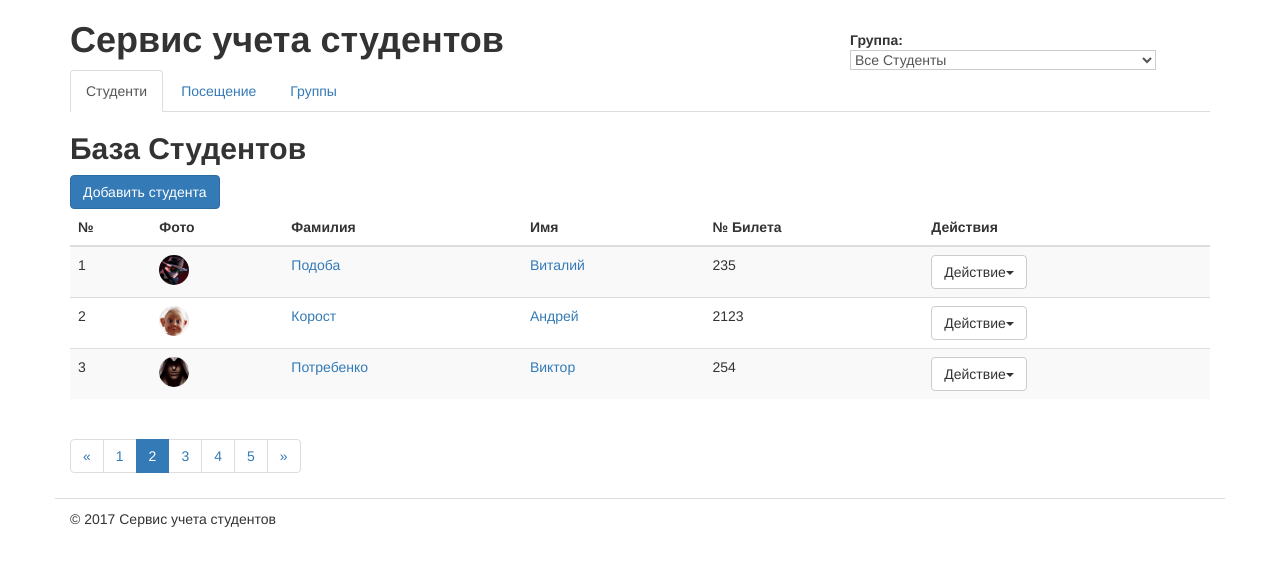
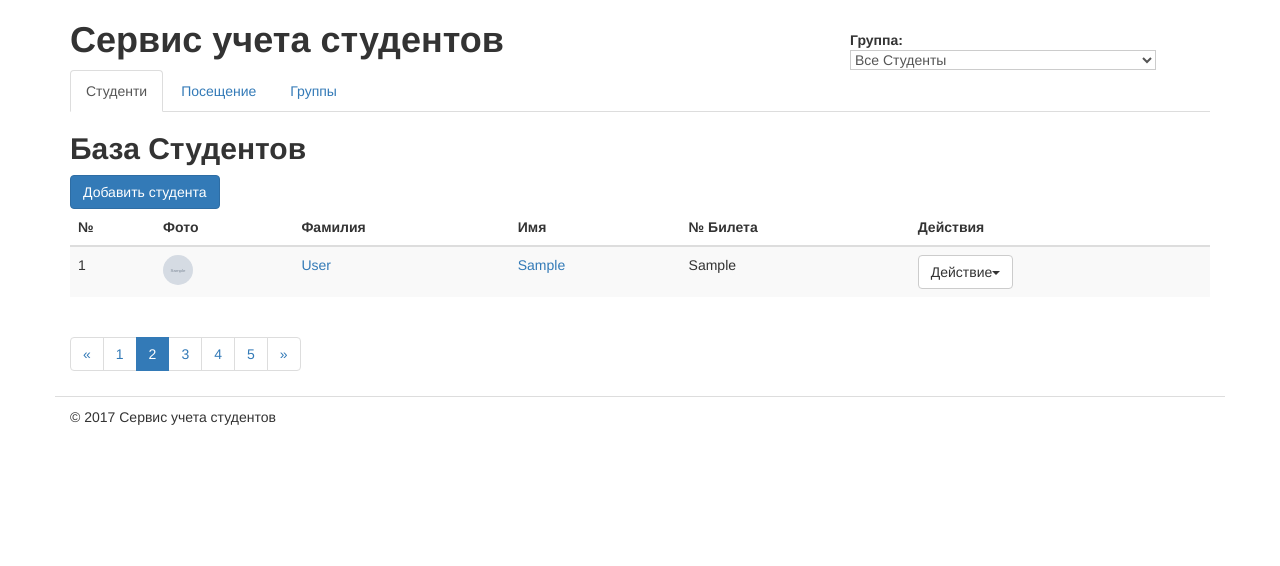
Before and after one commit to Volhen/NewStudents, a Django app: page /home/ in a window 1280 px wide. Shown: the top 566 px of the page. Run offline with Django 3.2, Linux system fonts and the light colour scheme; tables that the repository leaves empty hold one stand-in row (Sample ...); some libraries are stand-ins or nearby versions.

Commit message:
15/06/2017-14:00

```diff
--- a/students/templates/students/students_list.html
+++ b/students/templates/students/students_list.html
@@ -17,7 +17,11 @@
         {% for student in students %}
         <tr>
             <td>{{ forloop.counter }}</td>
-            <td><img height="30" width="30" src="{% static student.image %}" class="img-circle"></td>
+            <td>
+                {% if student.photo %}
+                <img class="img-circle" src="{{ student.photo.url }}" height="30" width="30" /> {% else %}
+                <img class="img-circle" src="{% static 'img/default_user.png'%}" height="30" width="30" /> {% endif %}
+            </td>
             <td><a href="{% url 'students_edit' student.id %}">{{student.last_name}}</a></td>
             <td><a href="{% url 'students_edit' student.id %}">{{student.first_name}}</a></td>
             <td>{{ student.ticket }}</td>
--- a/students/views.py
+++ /dev/null
@@ -1,64 +0,0 @@
-# -*- coding: utf-8 -*-
-
-from django.shortcuts import render
-from django.http import HttpResponse
-
-# Views for Students
-
-def students_list(request):
-    students = (
-        {'id': 1,
-        'first_name': u'Виталий',
-        'last_name': u'Подоба',
-        'ticket': 235,
-        'image': 'img/invisible-man.jpg'},
-        {'id': 2,
-        'first_name': u'Андрей',
-        'last_name': u'Корост',
-        'ticket': 2123,
-        'image': 'img/profilepic.gif'},
-        {'id': 3,
-        'first_name': u'Виктор',
-        'last_name': u'Потребенко',
-        'ticket': 254,
-        'image': 'img/stranger.jpg'},
-    )
-    return render(request, 'students/students_list.html', {'students': students})
-
-def students_add(request):
-    return render(request, 'students/students_add.html', {})
-
-def students_edit(request, sid):
-    return HttpResponse('<h1>Edit Student %s</h1>' % sid)
-
-def students_delete(request, sid):
-    return HttpResponse('<h1>Delete Student %s</h1>' % sid)
-
-# Views for Groups
-
-def groups_list(request):
-    students_groups = (
-        {'id': 1,
-        'groups_name': u'МтМ-21',
-        'ST_name': u'Ячменев Олег'},
-        {'id': 2,
-        'groups_name': u'МтМ-22',
-        'ST_name': u'Иванов Иван'},
-        {'id': 3,
-        'groups_name': u'МтМ-23',
-        'ST_name': u'Потребенко Виктор'},
-    )
-    return render(request, 'students/groups_list.html', {'students_groups': students_groups})
-
-def groups_add(request):
-    return HttpResponse('<h1>Group Add Form</h1>')
-
-def groups_edit(request, gid):
-    return HttpResponse('<h1>Edit Group %s</h1>' % gid)
-
-def groups_delete(request, gid):
-    return HttpResponse('<h1>Delete Group %s</h1>' % gid)
-
-# Views for Groups
-def journal_list(request):
-    return render(request, 'students/journal_list.html', {})
--- /dev/null
+++ b/students/views/students.py
@@ -0,0 +1,20 @@
+# -*- coding: utf-8 -*-
+
+from django.shortcuts import render
+from django.http import HttpResponse
+from ..models import Student
+
+# Views for Students
+
+def students_list(request):
+    students = Student.objects.all()
+    return render(request, 'students/students_list.html', {'students': students})
+
+def students_add(request):
+    return render(request, 'students/students_add.html', {})
+
+def students_edit(request, sid):
+    return HttpResponse('<h1>Edit Student %s</h1>' % sid)
+
+def students_delete(request, sid):
+    return HttpResponse('<h1>Delete Student %s</h1>' % sid)
--- a/studentsdb/urls.py
+++ b/studentsdb/urls.py
@@ -1,21 +1,27 @@
 from django.conf.urls import patterns, include, url
 from django.contrib import admin
+from .settings import MEDIA_ROOT, DEBUG
 
 urlpatterns = patterns('',
     # Students urls
-    url(r'^home/$', 'students.views.students_list', name='home'),
-    url(r'^students/add/$', 'students.views.students_add',name='students_add'),
-    url(r'^students/(?P<sid>\d+)/edit/$','students.views.students_edit',name='students_edit'),
-    url(r'^students/(?P<sid>\d+)/delete/$','students.views.students_delete',name='students_delete'),
+    url(r'^home/$', 'students.views.students.students_list', name='home'),
+    url(r'^students/add/$', 'students.views.students.students_add',name='students_add'),
+    url(r'^students/(?P<sid>\d+)/edit/$','students.views.students.students_edit',name='students_edit'),
+    url(r'^students/(?P<sid>\d+)/delete/$','students.views.students.students_delete',name='students_delete'),
 
     # Groups urls
-    url(r'^groups/$', 'students.views.groups_list', name='groups'),
-    url(r'^groups/add/$', 'students.views.groups_add',name='groups_add'),
-    url(r'^groups/(?P<gid>\d+)/edit/$','students.views.groups_edit',name='groups_edit'),
-    url(r'^groups/(?P<gid>\d+)/delete/$','students.views.groups_delete',name='groups_delete'),
+    url(r'^groups/$', 'students.views.groups.groups_list', name='groups'),
+    url(r'^groups/add/$', 'students.views.groups.groups_add',name='groups_add'),
+    url(r'^groups/(?P<gid>\d+)/edit/$','students.views.groups.groups_edit',name='groups_edit'),
+    url(r'^groups/(?P<gid>\d+)/delete/$','students.views.groups.groups_delete',name='groups_delete'),
     url(r'^admin/', include(admin.site.urls)),
 
     # Journal urls
-    url(r'^journal/$', 'students.views.journal_list', name='journal'),
+    url(r'^journal/$', 'students.views.journal.journal_list', name='journal'),
 
 )
+if DEBUG:
+    # serve files from media folder
+    urlpatterns += patterns('',
+        url(r'^media/(?P<path>.*)$', 'django.views.static.serve', {
+        'document_root': MEDIA_ROOT}))
```
Also changed, not shown: students/views/groups.py (added, +29 -0 lines), students/views/journal.py (added, +8 -0 lines), students/static/img/default_user.png (added), students/views/__init__.py (added).
